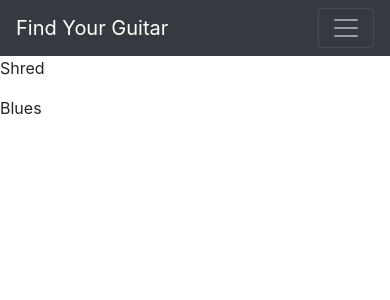
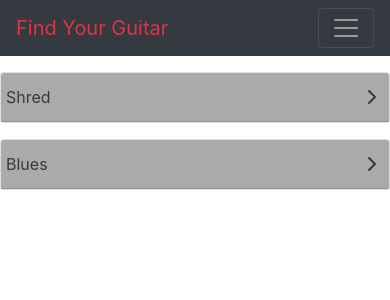
Before and after one commit to Joaqo99/FindYourGuitar, a Django app: page /mylists in a window 390 px wide. Shown: the top 300 px of the page. Run offline with Django 3.2, Linux system fonts and the light colour scheme; data comes from the database, SQL or seed files in the repository; some libraries are stand-ins or nearby versions.

Commit message:
mylists template

```diff
--- a/finder/templates/finder/base.html
+++ b/finder/templates/finder/base.html
@@ -6,11 +6,13 @@
         <meta charset="utf-8">
         <meta name="viewport" content="width=device-width, initial-scale=1, shrink-to-fit=no">
         <script src="https://kit.fontawesome.com/163b2e7bf3.js" crossorigin="anonymous"></script>
+        {% block style %}
 
+        {% endblock %}
     </head>
     <body>
         <nav class="navbar navbar-expand-md bg-dark navbar-dark">
-            <a class="navbar-brand" href="#">Find Your Guitar</a>
+            <a class="navbar-brand text-danger" href="#">Find Your Guitar</a>
 
             <button class="navbar-toggler" type="button" data-toggle="collapse" data-target="#collapsibleNavbar">
               <span class="navbar-toggler-icon"></span>
@@ -18,14 +20,14 @@
 
             <div class="collapse navbar-collapse justify-content-end" id="collapsibleNavbar">
               <ul class="navbar-nav">
-                <li class="nav-item mx-3">
-                  <a class="nav-link" href="#"><i class="fas fa-home"></i></a>
+                <li class="nav-item mx-3 ">
+                  <a class="nav-link" href="/"><i class="fas fa-home text-danger"></i></a>
                 </li>
                 <li class="nav-item mx-3">
-                  <a class="nav-link" href="#"><i class="fas fa-search"></i></a>
+                  <a class="nav-link" href="/search"><i class="fas fa-search text-danger"></i></a>
                 </li>
                 <li class="nav-item mx-3">
-                  <a class="nav-link" href="#"><i class="fas fa-clipboard-list"></i></a>
+                  <a class="nav-link" href="/mylists"><i class="fas fa-clipboard-list text-danger"></i></a>
                 </li>
               </ul>
             </div>
--- a/finder/templates/finder/mylists.html
+++ b/finder/templates/finder/mylists.html
@@ -2,8 +2,67 @@
 
 {% block title %} - My lists {% endblock %}
 
+{% block style %}
+    <style>
+        .downarrow{
+            transition: all 0.3s ;
+        }
+
+        .downarrow:active{
+            transform: rotate(90deg);
+        }
+    </style>
+{% endblock %}
+
 {% block content %}
-    {% for x in lists %}
-        <p>{{ x.name }}</p>
-    {% endfor %}
+    <div id="accordion">
+        {% for x in lists %}
+            <div class="row mt-3">
+                <div class="col-sm-1"></div>
+                <div class="col-sm-10">
+                    <div class="list_container">
+                        <div class="card">
+                            <div class="card-header text-dark" style="background-color: #aaa;">
+                                <div class="row justify-content-between">
+                                    <div class="listname_container">{{ x.name }}</div>
+                                    <div class="icon_container text-right justify-content-end">
+                                        <a class="card-link justify-content-end mr-2" data-toggle="collapse" href="#collapse{{ forloop.counter }}">
+                                            <i class="fas fa-chevron-right downarrow text-dark "></i>
+                                        </a>
+                                    </div>
+                                </div>
+                            </div>
+                            <div id="collapse{{ forloop.counter }}" class="collapse">
+                                <div class="card-body">
+                                    <table class="table table-hover">
+                                        <thead>
+                                            <tr>
+                                                <th scope="col">Brand</th>
+                                                <th scope="col">Model</th>
+                                                <th scope="col">Price</th>
+                                                <th scope="col">Title</th>
+                                                <th scope="col">Link</th>
+                                            </tr>
+                                        </thead>
+                                        <tbody>
+                                            {% for guitar in x.guitar_set.all %}
+                                                <tr>
+                                                    <td>{{ guitar.brand }}</td>
+                                                    <td>{{ guitar.g_model }}</td>
+                                                    <td>$ {{ guitar.price }}</td>
+                                                    <td>{{ guitar.title }}</td>
+                                                    <td><a href="{{ guitar.link }}">Click here</a></td>
+                                                </tr>
+                                                {% endfor %}
+                                        </tbody>
+                                    </table>
+                                </div>
+                            </div>
+                            </div>
+                    </div>
+                </div>
+                <div class="col-sm-1"></div>
+            </div>
+        {% endfor %}
+    </div>
 {% endblock %}
```
